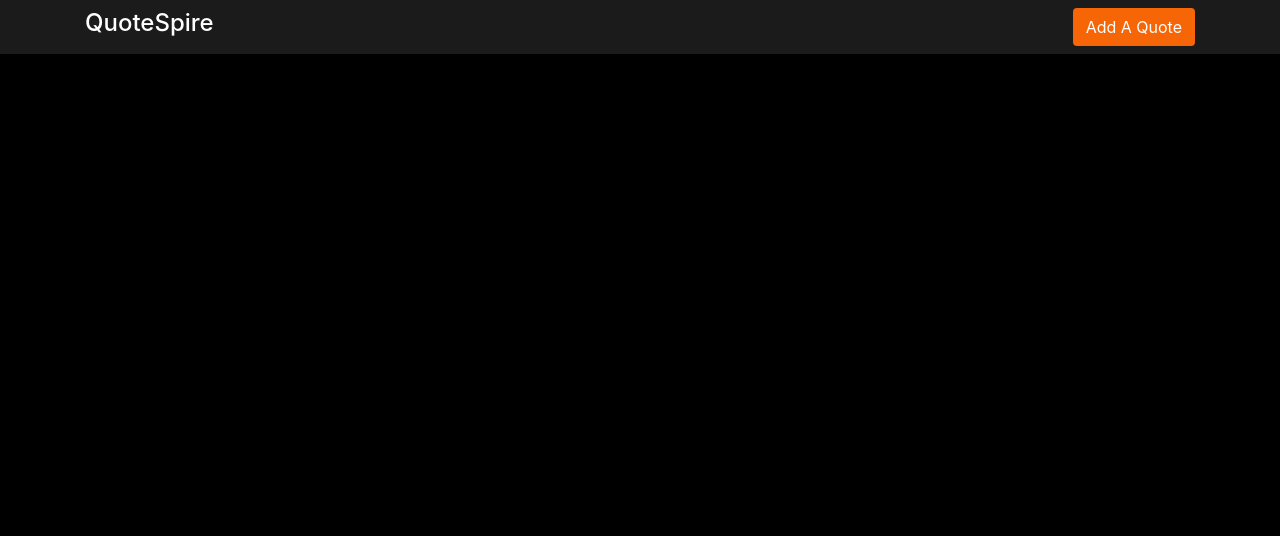
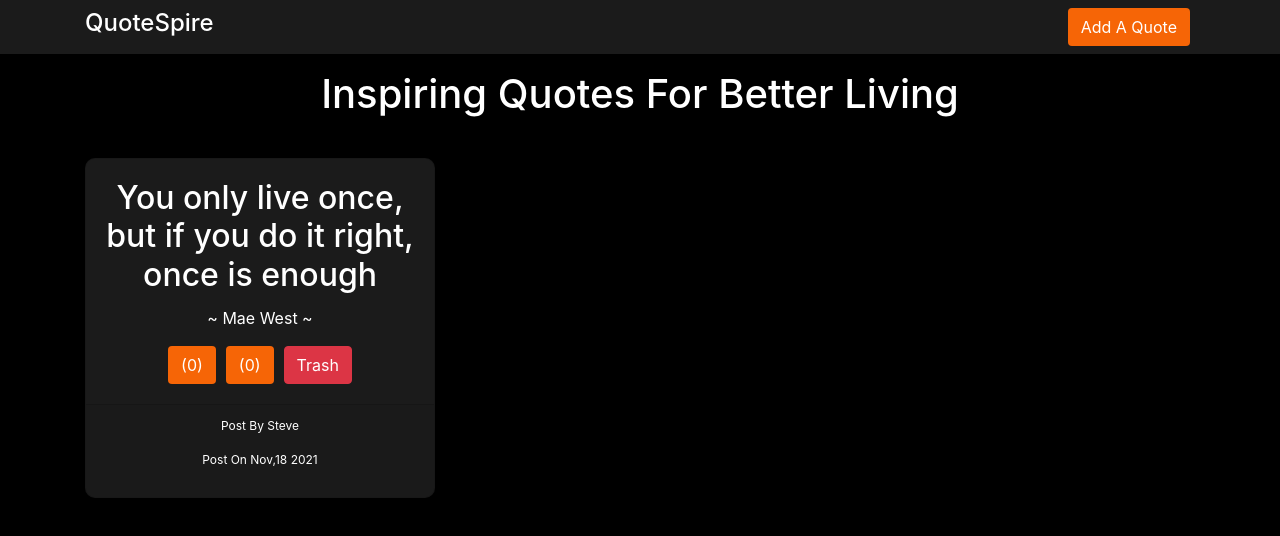
Before and after one commit to steve-njuguna-k/Angular-Quotes-App, an Angular app: page / in a window 1280 px wide. Shown: the top 536 px of the page. Built offline with nearby package versions, Linux system fonts and the light colour scheme.

Commit message:
Added quote card & styled it

```diff
--- a/src/app/components/quotes/quotes.component.html
+++ b/src/app/components/quotes/quotes.component.html
@@ -16,3 +16,25 @@
         </div>
     </nav>
 </div>
+<div class="container title-section">
+    <h1 class="text-center">Inspiring Quotes For Better Living</h1>
+</div>
+<div class="container quotes-section">
+    <div class="row">
+        <div class="col-md-4 text-center">
+            <div class="card">
+                <div class="card-body">
+                    <h2 class="card-title text-center">You only live once, but if you do it right, once is enough</h2>
+                    <p class="card-text text-center">~ Mae West ~</p>
+                    <button type="button" class="btn btn-orange">(0)</button>
+                    <button type="button" class="btn btn-orange">(0)</button>
+                    <button type="button" class="btn btn-danger">Trash</button>
+                </div>
+                <div class="card-footer">
+                    <p>Post By Steve</p>
+                    <p>Post On Nov,18 2021</p>
+                </div>
+            </div>
+        </div>
+    </div>
+</div>
--- a/src/styles.css
+++ b/src/styles.css
@@ -17,3 +17,26 @@ body{
     background-color: #ff5a00;
     color: #fff;
 }
+
+.title-section{
+    margin-top: 70px;
+}
+
+.quotes-section{
+    margin-top: 40px;
+}
+
+.card{
+    background-color: #1B1B1B;
+    color: #fff;
+    border-radius: 10px;
+}
+
+.btn{
+    margin-right: 5px;
+    margin-left: 5px;
+}
+
+.card-footer {
+    font-size: 12px;
+}
```
